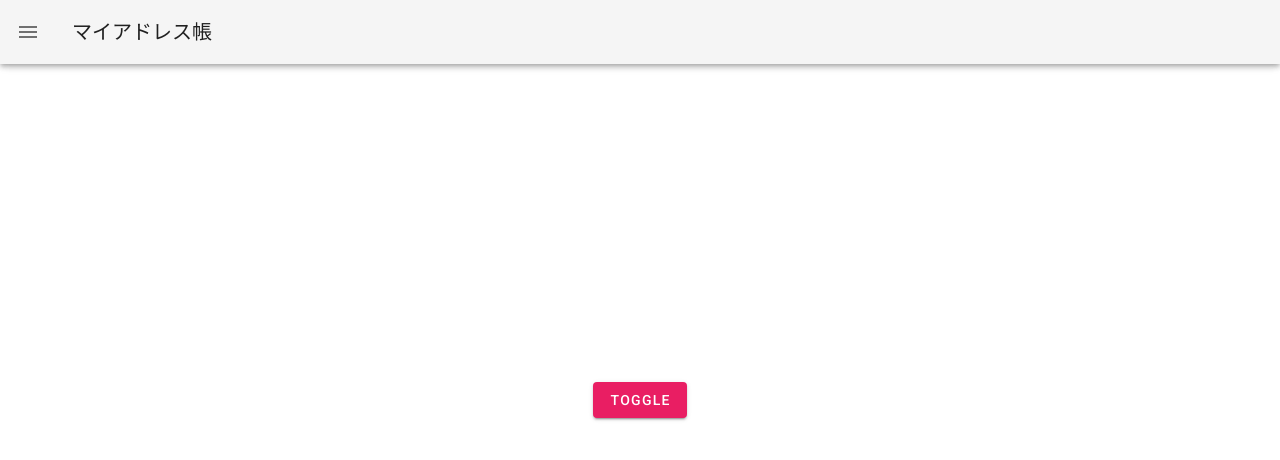
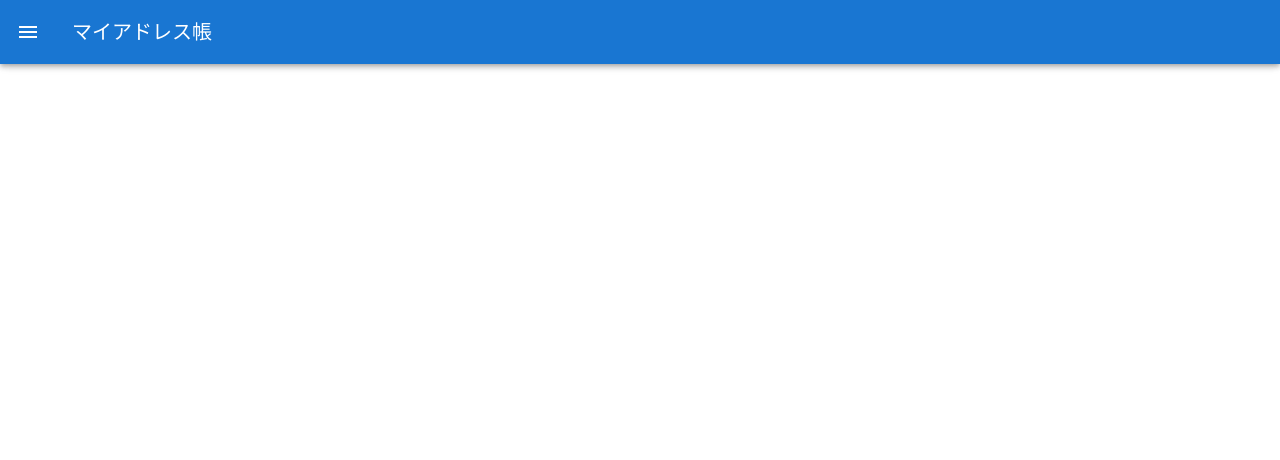
Before and after one commit to kento0805-naka/spa-app, a Vue app: page / in a window 1280 px wide. Shown: the top 460 px of the page. Built offline with nearby package versions, Linux system fonts and the light colour scheme.

Commit message:
vuexを使ってsidebarを動かす

```diff
--- a/src/App.vue
+++ b/src/App.vue
@@ -1,7 +1,7 @@
 <template>
   <v-app>
-    <v-app-bar app >
-      <v-app-bar-nav-icon></v-app-bar-nav-icon>
+    <v-app-bar app color="primary" dark>
+      <v-app-bar-nav-icon @click.stop="openSideMenu"></v-app-bar-nav-icon>
       <v-toolbar-title>
         <span>マイアドレス帳</span>
       </v-toolbar-title>
@@ -16,6 +16,7 @@
 </template>
 
 <script>
+// import { mapActions } from 'vuex'
 import SideNav from './components/SideNav'
 export default {
   name: 'App',
@@ -26,6 +27,11 @@
     return {
       //
     }
+  },
+  methods: {
+    openSideMenu () {
+      this.$store.dispatch('toggleSideMenu')
+    }
   }
 }
 </script>
--- a/src/components/SideNav.vue
+++ b/src/components/SideNav.vue
@@ -4,24 +4,9 @@
     class="overflow-hidden"
     style="position: relative;"
   >
-    <v-container class="fill-height">
-      <v-row
-        align="center"
-        justify="center"
-      >
-        <v-btn
-          color="pink"
-          dark
-          @click.stop="drawer = !drawer"
-
-        >
-          Toggle
-        </v-btn>
-      </v-row>
-    </v-container>
 
     <v-navigation-drawer
-      v-model="drawer"
+      v-model="$store.state.drawer"
       absolute
       temporary
     >
@@ -61,7 +46,6 @@
   export default {
     data () {
       return {
-        drawer: null,
         items: [
           { title: '連絡先一覧', icon: 'mdi-menu' },
         ],
--- a/src/store/index.js
+++ b/src/store/index.js
@@ -5,10 +5,17 @@
 
 export default new Vuex.Store({
   state: {
+    drawer: false,
   },
   mutations: {
+    toggleSideMenu (state) {
+      state.drawer = !state.drawer
+    }
   },
   actions: {
+    toggleSideMenu ({ commit }) {
+      commit('toggleSideMenu')
+    }
   },
   modules: {
   }
```
